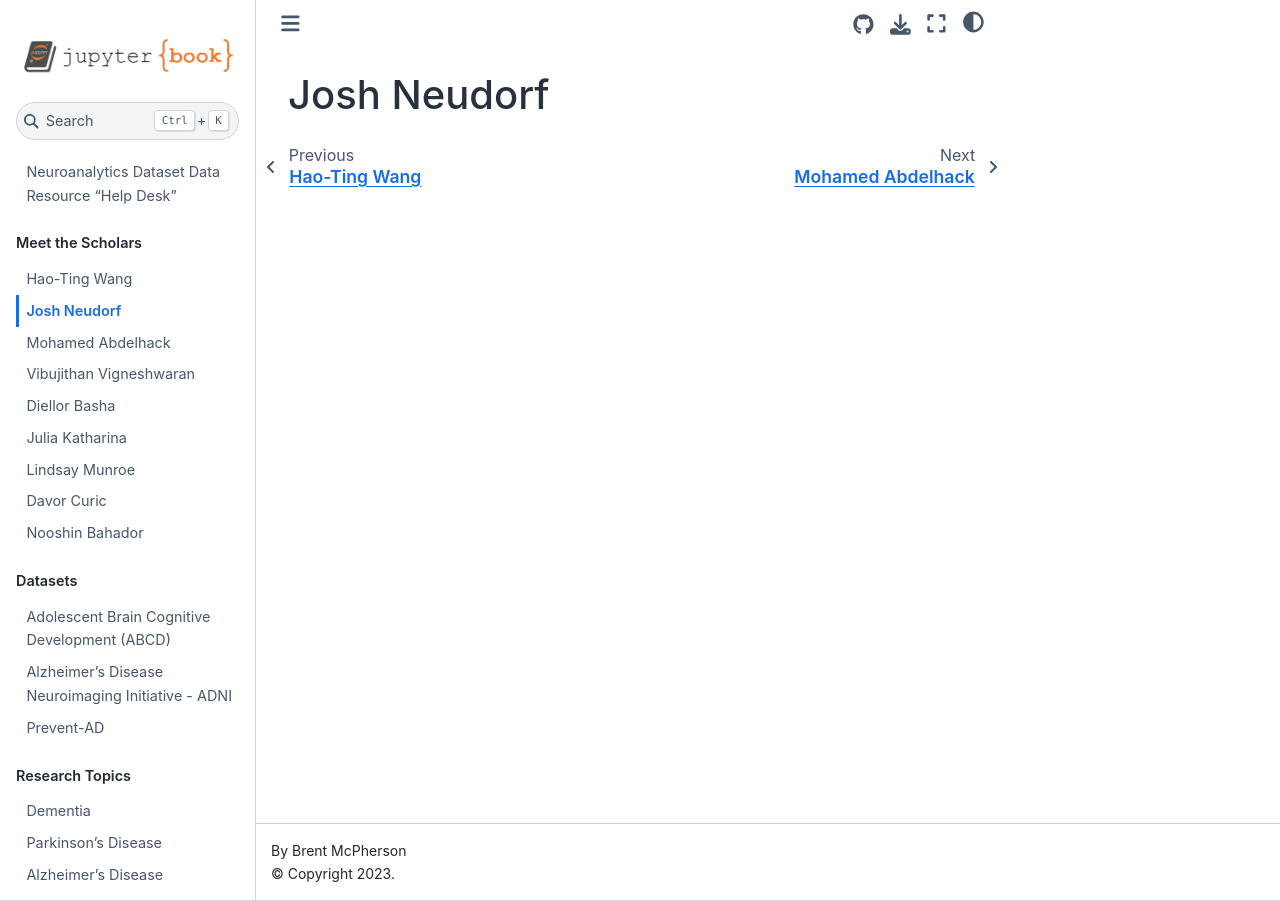
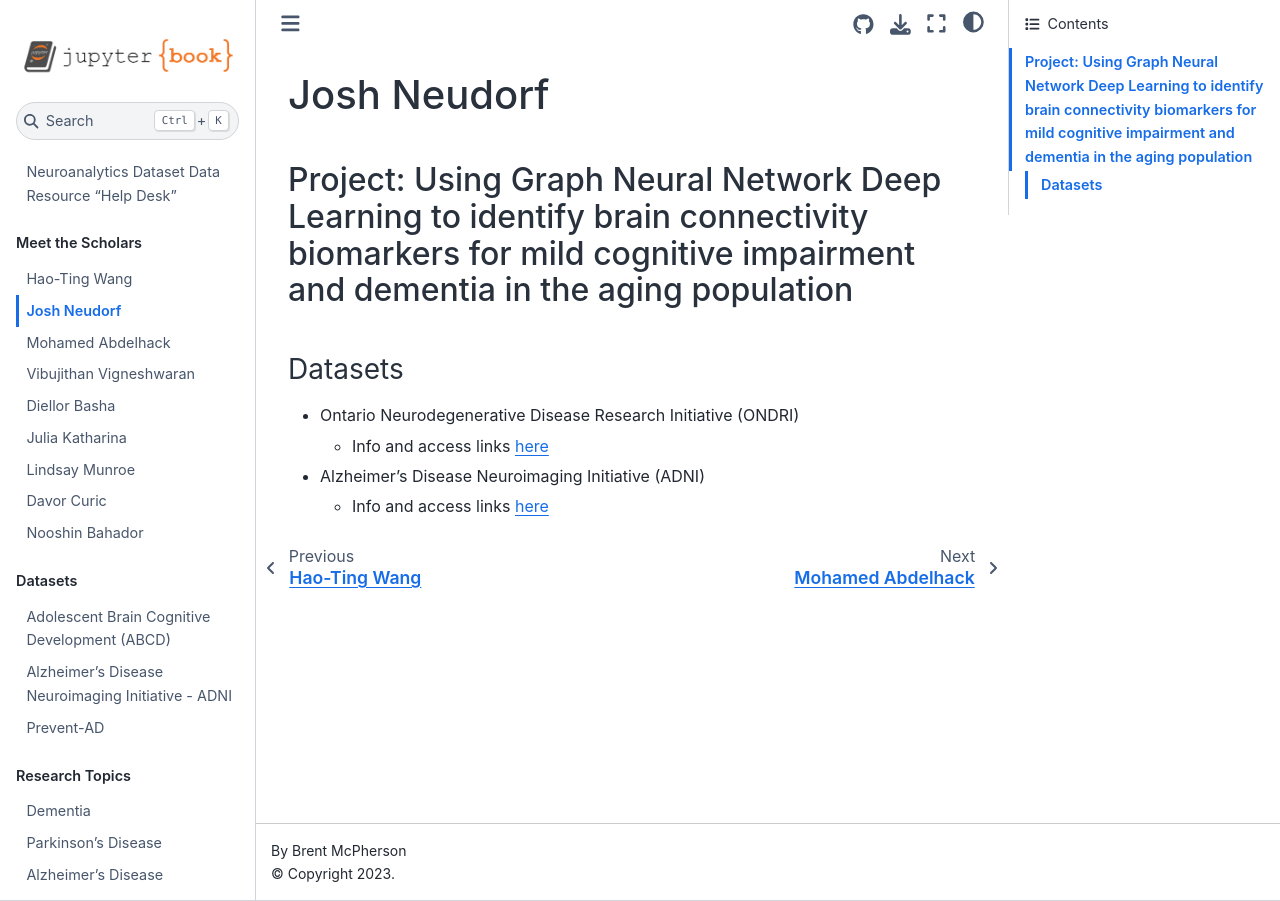
Before and after one commit to nbahador/neuroanalytics-datasets, a Jupyter Book: the page built from josh_neudorf.md, in a window 1280 px wide. Built offline with Jupyter Book 1.0.4 settings and Sphinx 7.4.7 and the Sphinx Book theme 1.1.4, drawn with Linux system fonts in a browser that asks for light colours.

Commit message:
Update josh_neudorf.md

```diff
--- a/josh_neudorf.md
+++ b/josh_neudorf.md
@@ -1 +1,9 @@
 # Josh Neudorf
+
+## Project: Using Graph Neural Network Deep Learning to identify brain connectivity biomarkers for mild cognitive impairment and dementia in the aging population
+
+### Datasets
+ - Ontario Neurodegenerative Disease Research Initiative (ONDRI)
+   - Info and access links [here](https://braininstitute.ca/ONDRI)
+ - Alzheimer’s Disease Neuroimaging Initiative (ADNI)
+   - Info and access links [here](https://adni.loni.usc.edu/)
```
